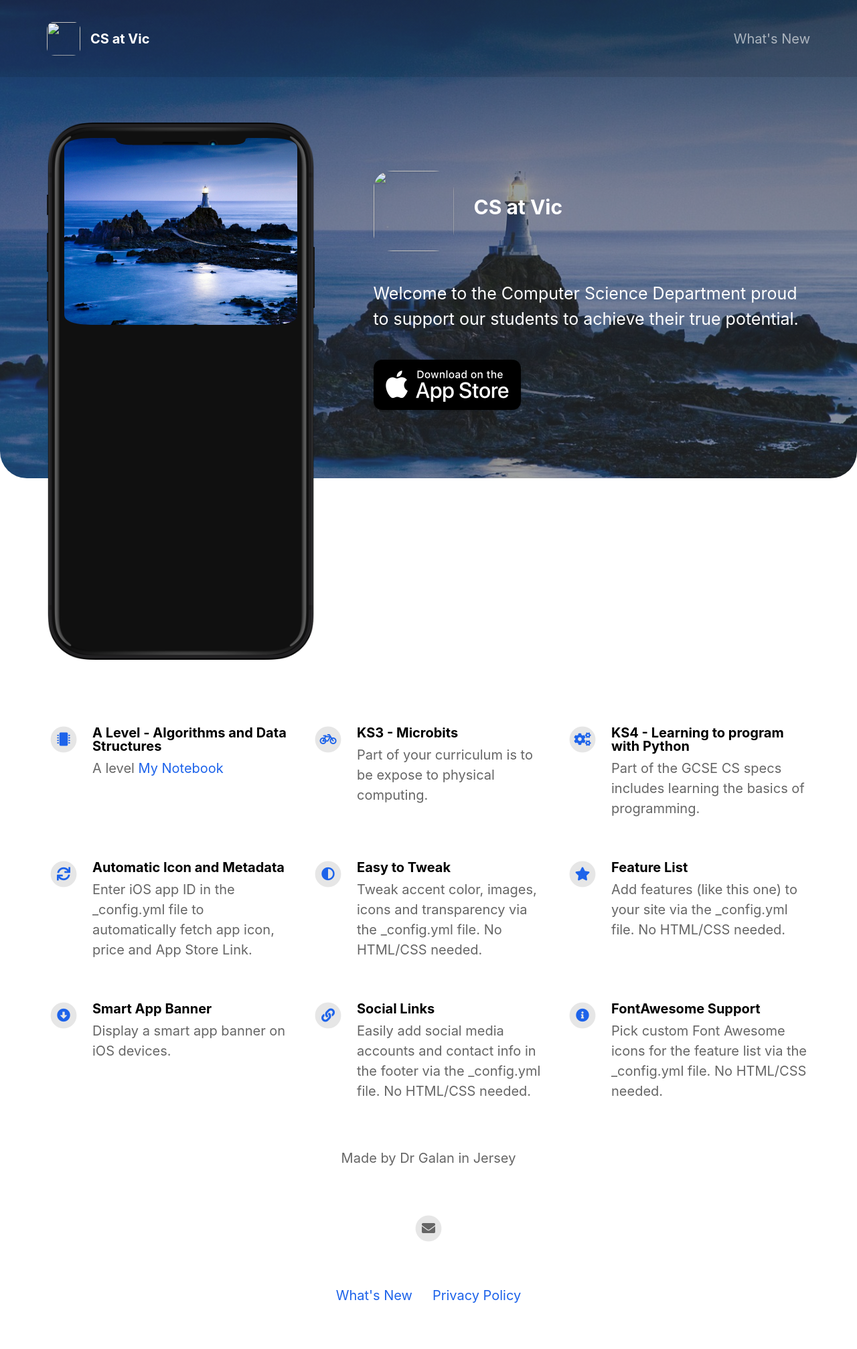
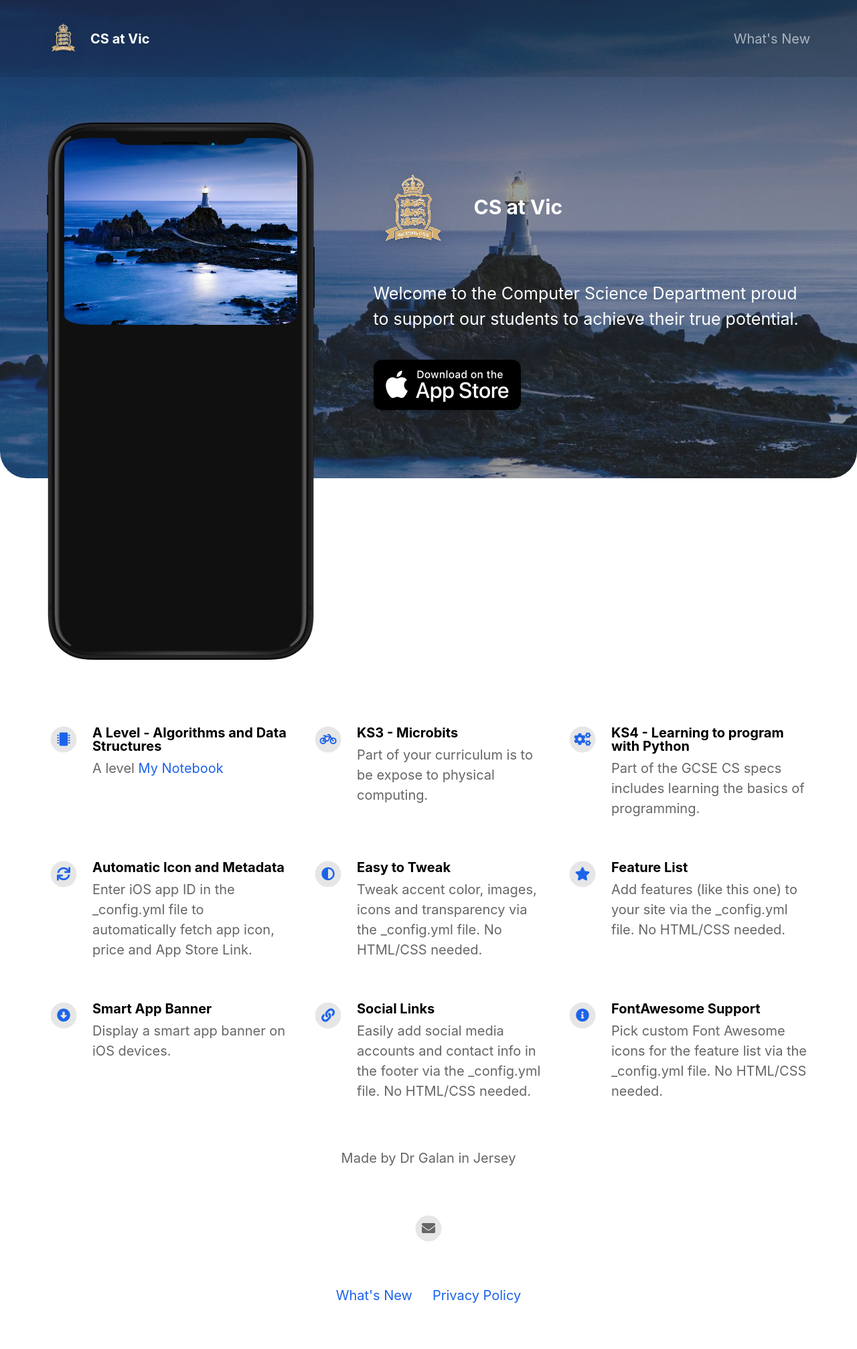
Before and after one commit to jgalan247/CSatVic, a Jekyll site: the page built from index.html, in a window 1280 px wide. Shown: the whole page at 67% size. Built offline with Jekyll 4.4.1, drawn with Linux system fonts in a browser that asks for light colours; nearby versions of some CDN libraries.

Commit message:
Update _config.yml

```diff
--- a/_config.yml
+++ b/_config.yml
@@ -10,7 +10,7 @@ page_title                                : CS at Vic
 #presskit_download_link                    : https://emilbaehr.com                                          # Enter a link to downloadable file or (e.g. public Dropbox link to a .zip file).
                                                                                       # Or upload your press kit file to assets and set path accordingly (e.g. "assets/your_press_kit.zip").
 
-#app_icon                                  :  assets/appicon.png                      # Automatically populates if not set and if iOS app ID is set.  Otherwise enter path to icon file manually.
+app_icon                                  :  assets/appicon.png                      # Automatically populates if not set and if iOS app ID is set.  Otherwise enter path to icon file manually.
 app_name                                  :  CS at Vic                                         # Automatically populates if not set and if iOS app ID is set.  Otherwise enter manually.
 app_price                                 :                                           # Automatically populates if not set and if iOS app ID is set.  Otherwise enter manually.
 app_description                           : Welcome to the Computer Science Department proud to support our students to achieve their true potential.
```
